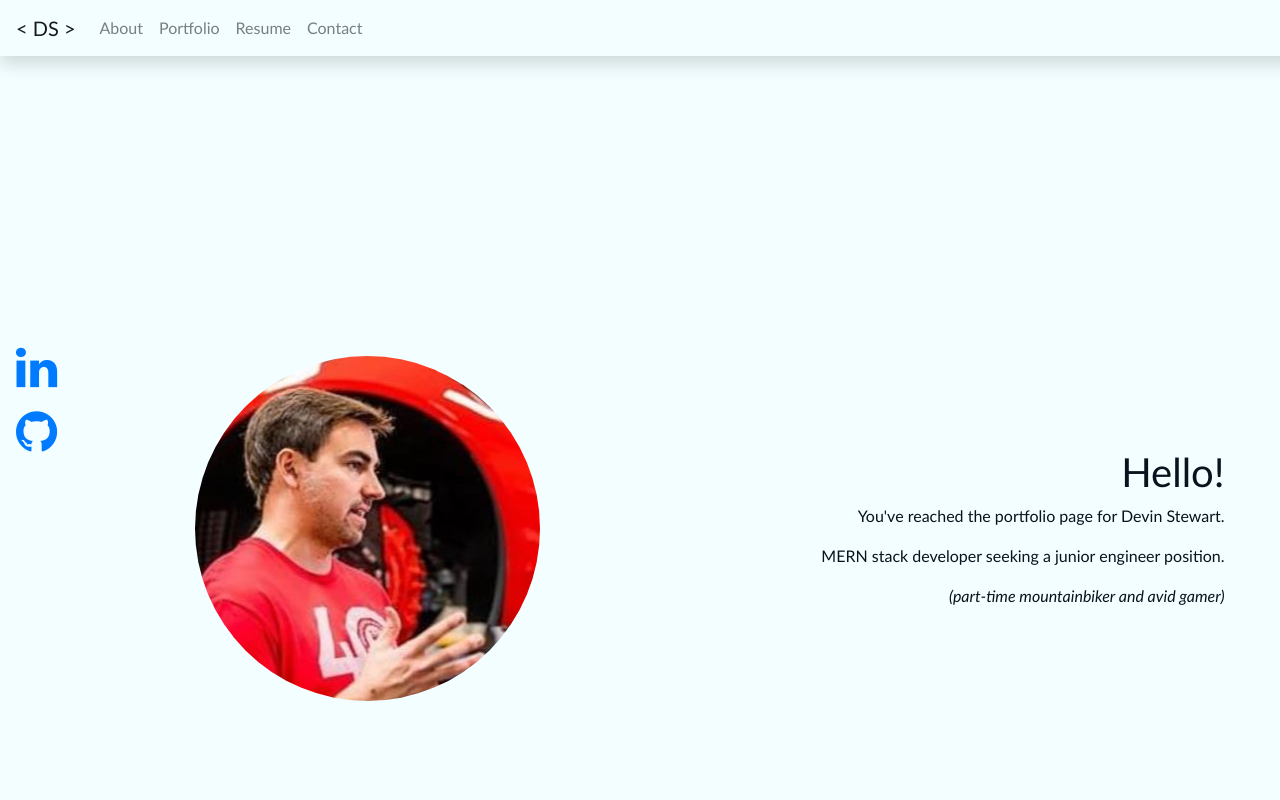
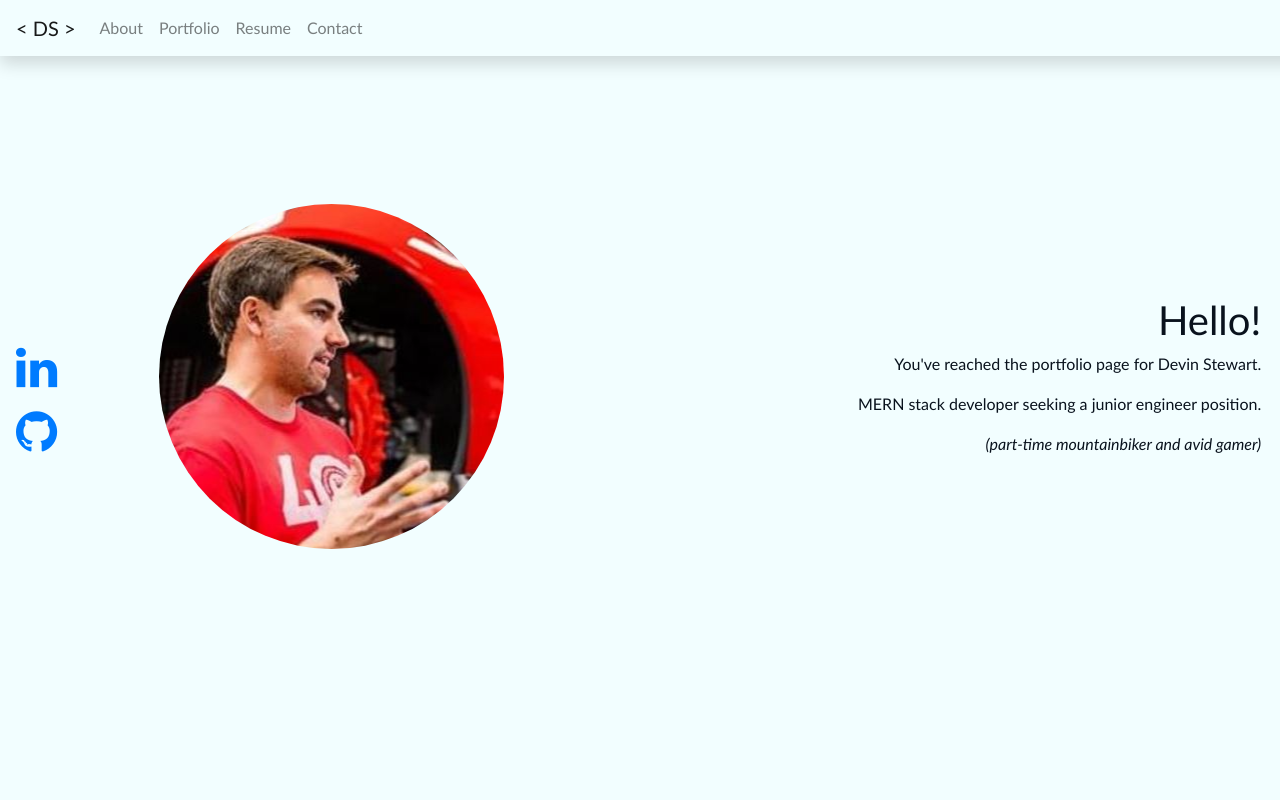
Before and after one commit to Bigshmow/Portfolio, a React app: page / in a window 1280 px wide. Shown: the top 800 px of the page. Built offline with nearby package versions, Linux system fonts and the light colour scheme.

Commit message:
Fixed margins and VH to give a more scroll-y feel to the site, adding contact and resume next update

```diff
--- a/src/styles.css
+++ b/src/styles.css
@@ -4,7 +4,7 @@
 
 .main {
   min-height: 100vh;
-  padding: 5vh;
+  margin-top: -80px;
   display: flex;
   justify-content: center;
   align-items: center;
--- a/src/styles/app.style.js
+++ b/src/styles/app.style.js
@@ -36,7 +36,7 @@ const handleMedia = (mq) => {
     s.topnav = {
       zIndex: '0',
       position: 'sticky',
-      marginBottom: '32px',
+      // marginBottom: '32px',
       marginRight: '-80px',
       marginLeft: '0px'
     }
@@ -75,7 +75,7 @@ const handleMedia = (mq) => {
         position: 'sticky',
         top: '0',
         background: '#F2FEFF',
-        marginBottom: '32px',
+        // marginBottom: '32px',
         marginLeft: '-80px',
         zIndex: '5'
       }
```
